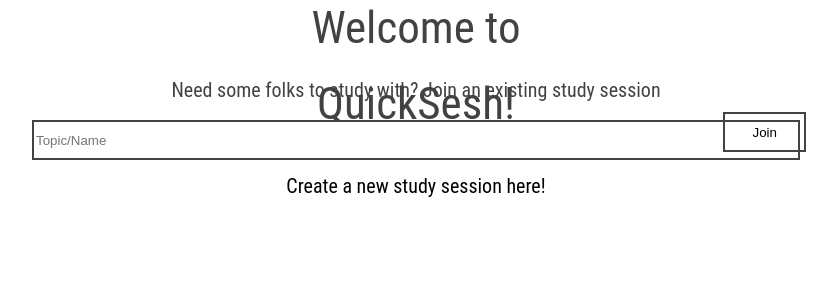
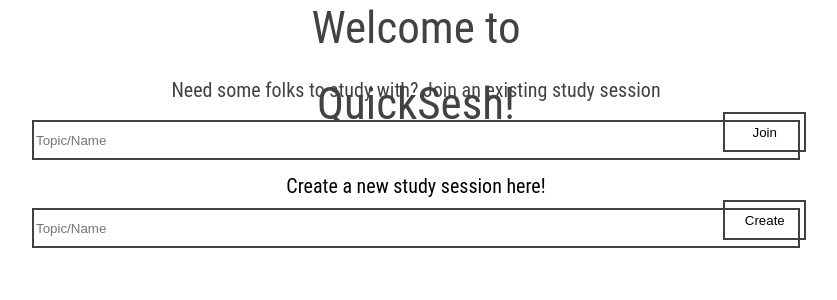
Before and after one commit to neeltron/QuickSesh, a Flask app: page / in a window 1280 px wide. Shown: the part 200-500 px from the top of the page, without its empty margins (224-1061 px from the left). Run offline with Flask 2, Linux system fonts and the light colour scheme.

Commit message:
Formatted Submit2

```diff
--- a/static/styles.css
+++ b/static/styles.css
@@ -65,3 +65,26 @@
   font-size: 20px;
   line-height: 47px;
 }
+
+#input2 {
+  position: absolute;
+  width: 60%;
+  height: 40px;
+  left: 20%;
+  right: 20%;
+  top: 51%;
+  border: 2px solid #424242;
+  box-sizing: border-box;
+}
+
+#submit2 {
+  position: absolute;
+  width: 6.5%;
+  height: 40px;
+  left: 74%;
+  right: 26%;
+  top: 50%;
+  border: 2px solid #424242;
+  box-sizing: border-box;
+  background-color: transparent;
+}
--- a/templates/index.html
+++ b/templates/index.html
@@ -21,6 +21,10 @@
       <input type = "text" name = "title" placeholder = "Topic/Name" id = "input1"></input>
       <button id = "submit1">Join</button>
     </form>
+    <form method = "post" action = "{{ url_for("index")}}">
+      <input type = "text" name = "title" placeholder = "Topic/Name" id = "input2"></input>
+      <button id = "submit2">Create</button>
+    </form>
     </center>
   </body>
 </html>
```
